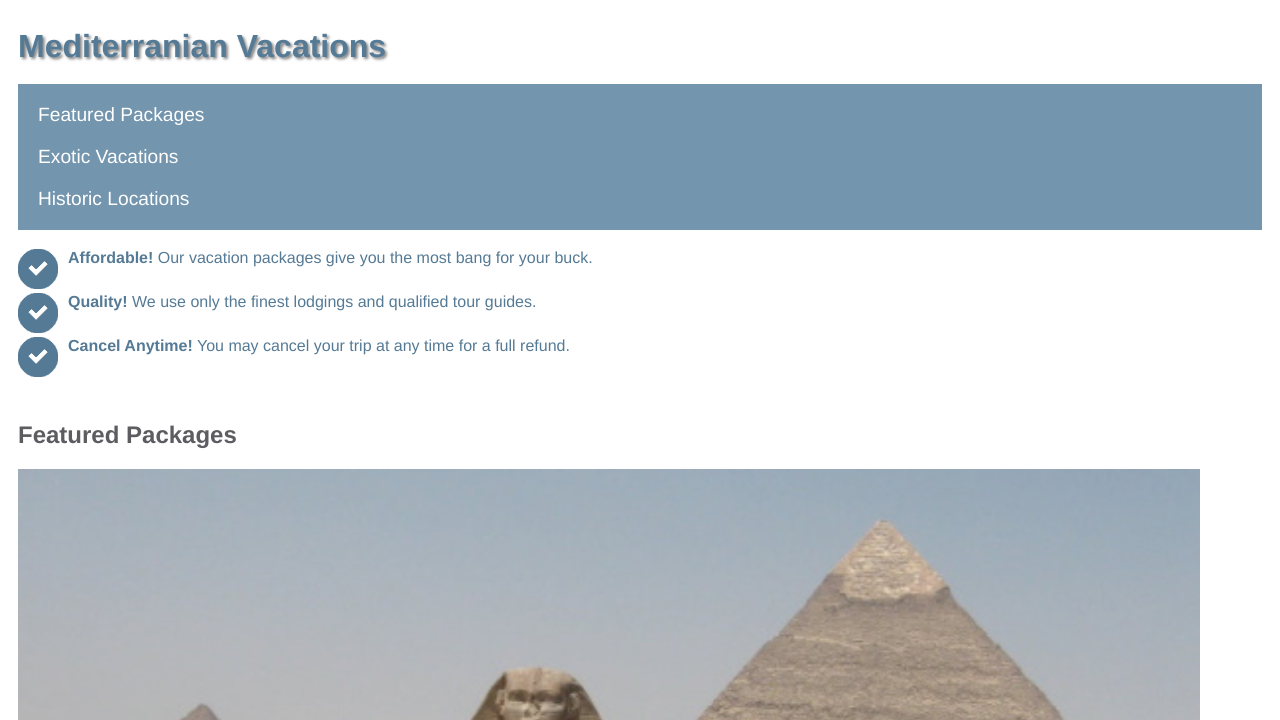
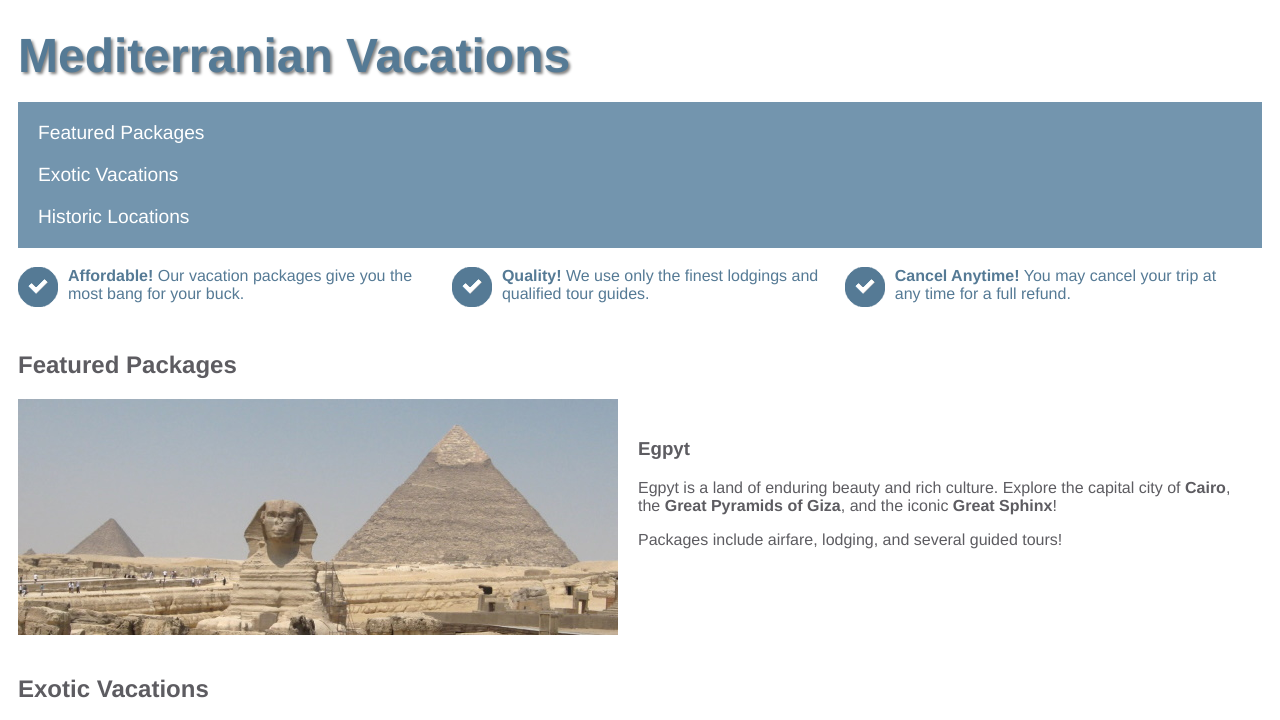
Before and after one commit to pesto-students/p11-amar-Kamaruddheen, a plain HTML site: page Week-3/Session-7/Media queries for a vacation website/index.html in a window 1280 px wide. Shown: the top 720 px of the page. Drawn offline with Linux system fonts and the light colour scheme.

Commit message:
Added session-7 using Media-query assignment
Made a responsive vacation page using media query and plain css.

```diff
--- a/Week-3/Session-7/Media queries for a vacation website/styles.css
+++ b/Week-3/Session-7/Media queries for a vacation website/styles.css
@@ -88,7 +88,40 @@ main > section {
 }
 
 /* TODO: Add media query for 600px breakpoint */
+@media only screen and (min-width: 600px) {
+   /* Features direction from col to row */
 
+   .benefits-container {
+      flex-direction: row;
+   }
+}
 /* TODO: Add media query for 700px breakpoint */
+@media only screen and (min-width: 700px) {
+   /* Header Style */
 
+   nav > li {
+      display: inline;
+   }
+
+   header > h1 {
+      font-size: 3rem;
+   }
+}
 /* TODO: Add media query for 800px breakpoint */
+@media only screen and (min-width: 800px) {
+   /* Images & Description */
+
+   .vacation-container {
+      display: flex;
+      flex-direction: row;
+   }
+
+   .vacation-container > img {
+      width: 50vw;
+
+   }
+
+   .vacation-container > div {
+      margin: 20px;
+   }
+}
```
